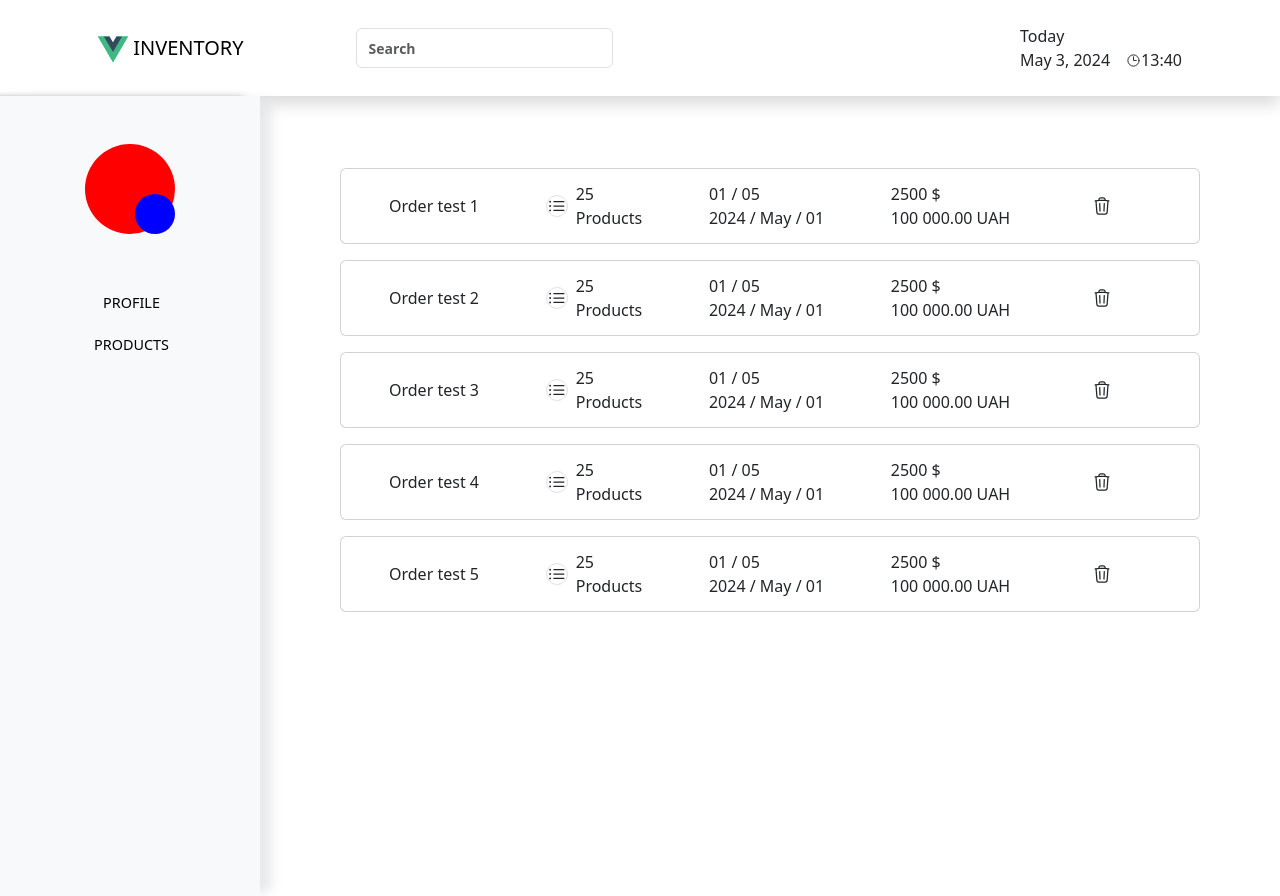
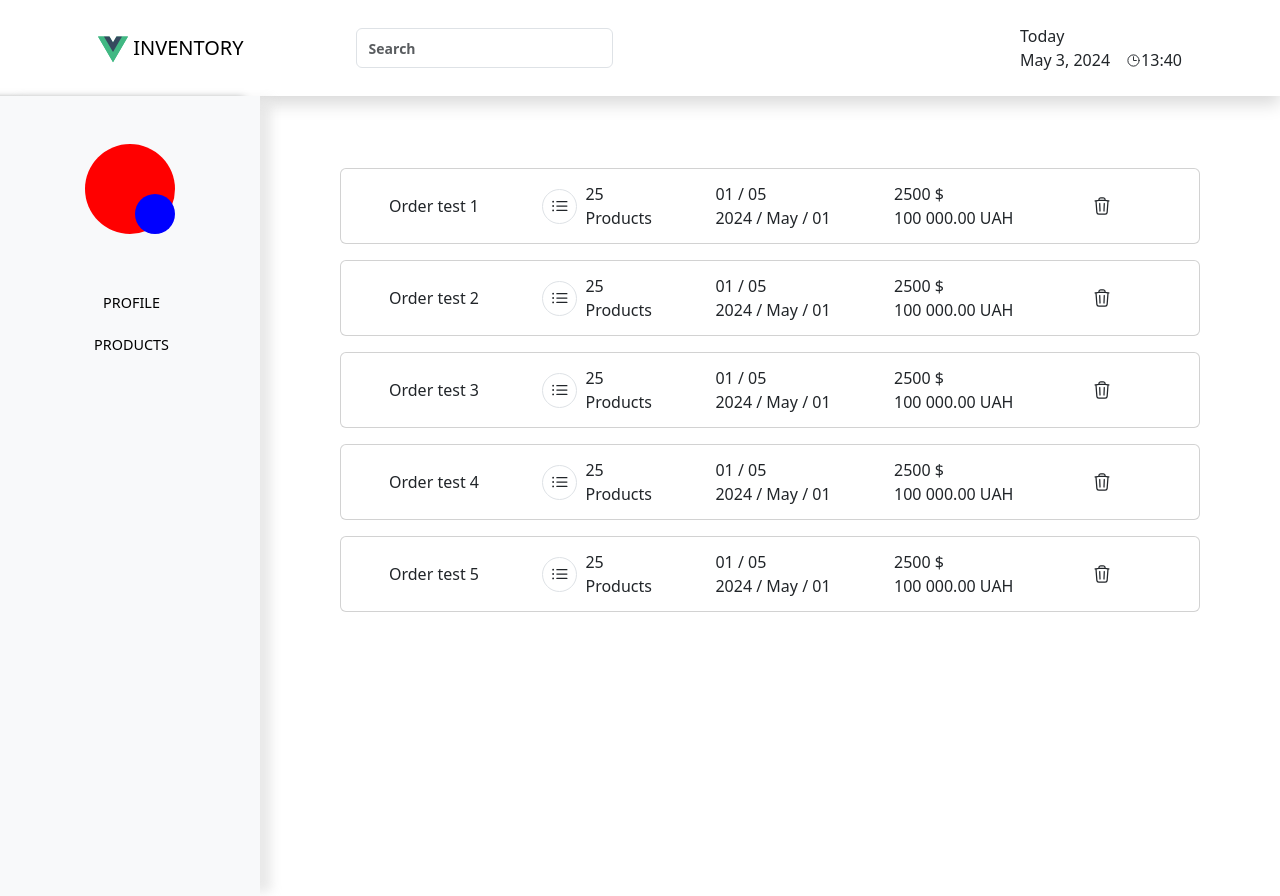
Before and after one commit to DamIslano/dzentest, a Vue app: page /orders in a window 1280 px wide. Built offline with nearby package versions, Linux system fonts and the light colour scheme.

Commit message:
style: order style

```diff
--- a/src/assets/style/index.css
+++ b/src/assets/style/index.css
@@ -2,3 +2,4 @@
 @import './sidebar.css';
 @import './product.css';
 @import './scrollbar.css';
+@import './order.css';
--- /dev/null
+++ b/src/assets/style/order.css
@@ -0,0 +1,11 @@
+.order-list-icon {
+	width: 35px;
+	height: 35px;
+	background: transparent;
+	transition: background-color 0.25s ease;
+}
+
+.order-list-icon:hover {
+	cursor: pointer;
+	background-color: rgb(138, 194, 74);
+}
```
